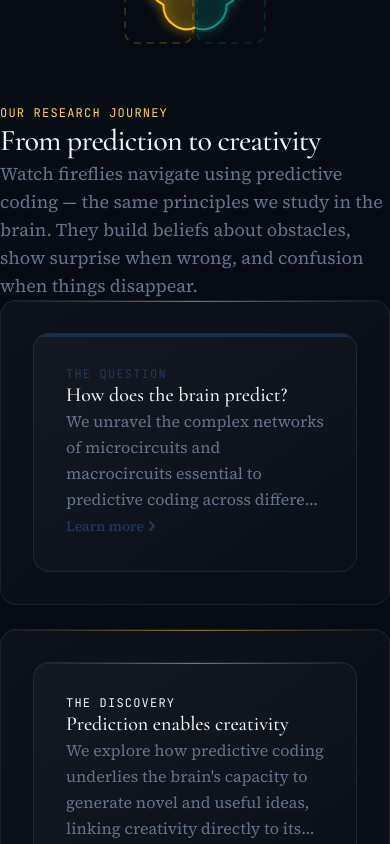
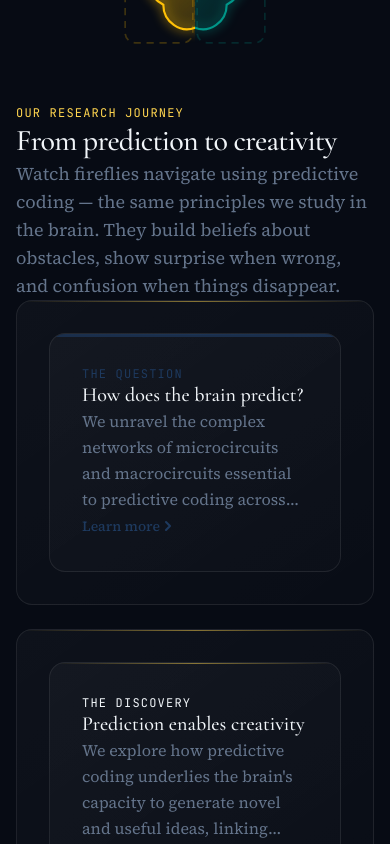
Before and after one commit to Amityar01/chaolab-ircn, a Next.js app: page / in a window 390 px wide. Shown: the part 1083-1927 px from the top of the page. Built offline with nearby package versions, Linux system fonts and the light colour scheme.

Commit message:
Remove full-bleed home layout

```diff
--- a/src/app/HomeClient.tsx
+++ b/src/app/HomeClient.tsx
@@ -91,8 +91,10 @@ export default function HomeClient({
     const timer = setTimeout(() => setShowHint(false), 8000);
 
     const updateSize = () => {
-      const w = window.innerWidth;
-      const nextToySize = getToySize(w);
+      const viewportW = window.innerWidth;
+      const nextToySize = getToySize(viewportW);
+      const containerRect = containerRef.current?.getBoundingClientRect();
+      const w = Math.round(containerRect?.width ?? viewportW);
       // Use full document height - fireflies cover entire page
       const h = Math.max(
         document.body.scrollHeight,
@@ -102,7 +104,7 @@ export default function HomeClient({
       setViewportSize({ width: w, height: h });
       setToySize(nextToySize);
 
-      // Initialize toys in document coordinates
+      // Initialize toys
       setToys(prev => {
         if (prev.length > 0) return prev;
         const clusterSize = nextToySize * 2;
@@ -254,7 +256,7 @@ export default function HomeClient({
   return (
     <div
       ref={containerRef}
-      className="home-fullbleed min-h-screen relative"
+      className="min-h-screen relative"
       style={{ background: 'var(--deep-space)' }}
     >
       {/* Firefly System - fixed to viewport */}
--- a/src/app/globals.css
+++ b/src/app/globals.css
@@ -152,28 +152,6 @@ a:hover {
   position: relative;
   z-index: 10;
 }
-
-/* ============================================
-   FULL-BLEED (HOME OVERLAY SAFE)
-   ============================================ */
-.home-fullbleed {
-  width: 100vw;
-  margin-left: calc(50% - 50vw);
-  margin-right: calc(50% - 50vw);
-  margin-top: -6rem; /* cancels .main-content top padding */
-  padding-top: 6rem; /* restore content spacing, keep canvas full-height */
-  overflow-x: hidden;
-  overflow-x: clip;
-}
-
-@media (max-width: 768px) {
-  .home-fullbleed {
-    margin-top: -5rem; /* cancels mobile .main-content top padding */
-    padding-top: 5rem;
-  }
-}
-
-
 
 /* ============================================
    NAVIGATION
--- a/src/components/home/DraggableToy.tsx
+++ b/src/components/home/DraggableToy.tsx
@@ -49,23 +49,36 @@ export function DraggableToy({
     return () => clearInterval(interval);
   }, []);
 
-  const handlePointerDown = useCallback((e: React.PointerEvent) => {
+  const handlePointerDown = useCallback((e: React.PointerEvent<HTMLDivElement>) => {
     e.preventDefault();
     e.stopPropagation();
-    // Store offset using document coordinates
-    const docX = e.clientX + window.scrollX;
-    const docY = e.clientY + window.scrollY;
-    dragOffset.current = { x: docX - x, y: docY - y };
+
+    const target = e.currentTarget as HTMLDivElement;
+    const parent =
+      (target.offsetParent instanceof HTMLElement ? target.offsetParent : null) ??
+      target.parentElement;
+    const parentRect = parent?.getBoundingClientRect();
+    const localX = e.clientX - (parentRect?.left ?? 0);
+    const localY = e.clientY - (parentRect?.top ?? 0);
+
+    // Store offset using parent-relative coordinates
+    dragOffset.current = { x: localX - x, y: localY - y };
     setIsDragging(true);
     e.currentTarget.setPointerCapture(e.pointerId);
   }, [x, y]);
 
-  const handlePointerMove = useCallback((e: React.PointerEvent) => {
+  const handlePointerMove = useCallback((e: React.PointerEvent<HTMLDivElement>) => {
     if (!isDragging) return;
-    // Convert to document coordinates
-    const docX = e.clientX + window.scrollX;
-    const docY = e.clientY + window.scrollY;
-    onDrag(id, docX - dragOffset.current.x, docY - dragOffset.current.y);
+
+    const target = e.currentTarget as HTMLDivElement;
+    const parent =
+      (target.offsetParent instanceof HTMLElement ? target.offsetParent : null) ??
+      target.parentElement;
+    const parentRect = parent?.getBoundingClientRect();
+    const localX = e.clientX - (parentRect?.left ?? 0);
+    const localY = e.clientY - (parentRect?.top ?? 0);
+
+    onDrag(id, localX - dragOffset.current.x, localY - dragOffset.current.y);
   }, [isDragging, id, onDrag]);
 
   const handlePointerUp = useCallback((e: React.PointerEvent) => {
```
